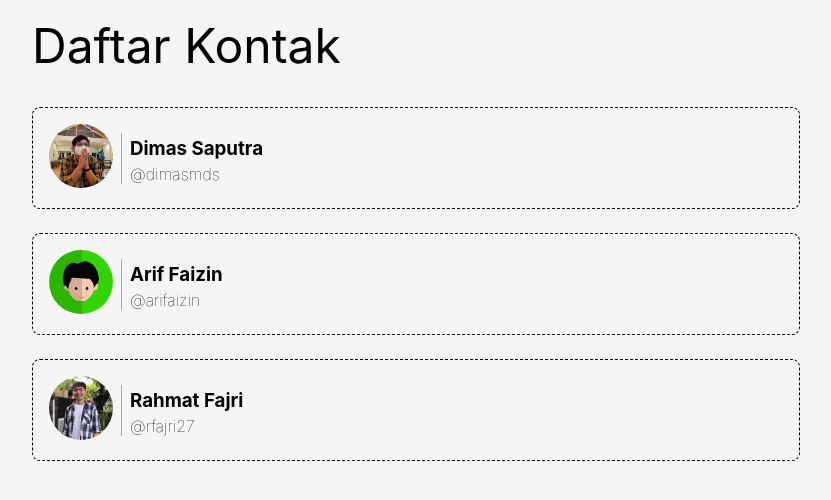
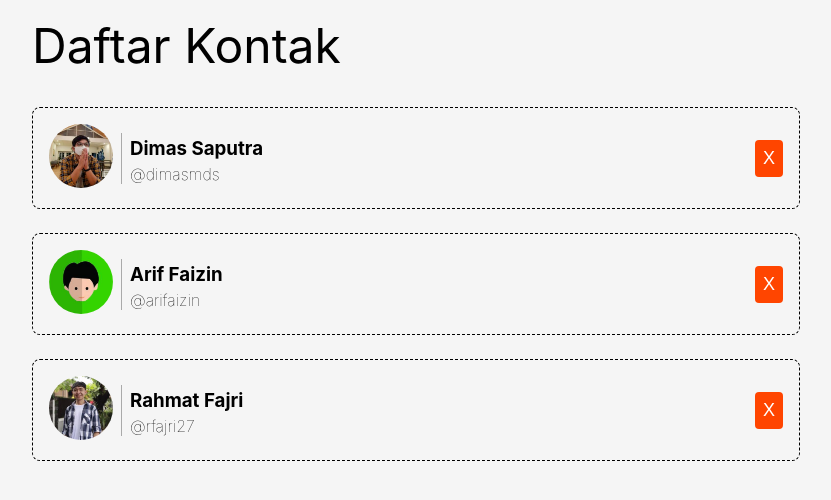
Before and after one commit to RyanBagusB/contacts-app, a React (Vite) app: page / in a window 1280 px wide. Shown: the top 500 px of the page, without its empty margins (224-1055 px from the left). Built offline with nearby package versions, Linux system fonts and the light colour scheme.

Commit message:
Add delete button component to ContactItem.jsx

```diff
--- a/src/components/ContactItem.jsx
+++ b/src/components/ContactItem.jsx
@@ -1,12 +1,14 @@
 import React from 'react';
 import ContactItemBody from './ContactItemBody';
 import ContactItemImage from './ContactItemImage';
+import DeleteButton from './DeleteButton';
 
-const ContactItem = ({ imageUrl, name, tag }) => {
+const ContactItem = ({ imageUrl, name, tag, id, onDelete }) => {
   return (
     <div className='contact-item'>
         <ContactItemImage imageUrl={imageUrl} />
         <ContactItemBody name={name} tag={tag} />
+        <DeleteButton id={id} onDelete={onDelete} />
     </div>
   );
 };
```
